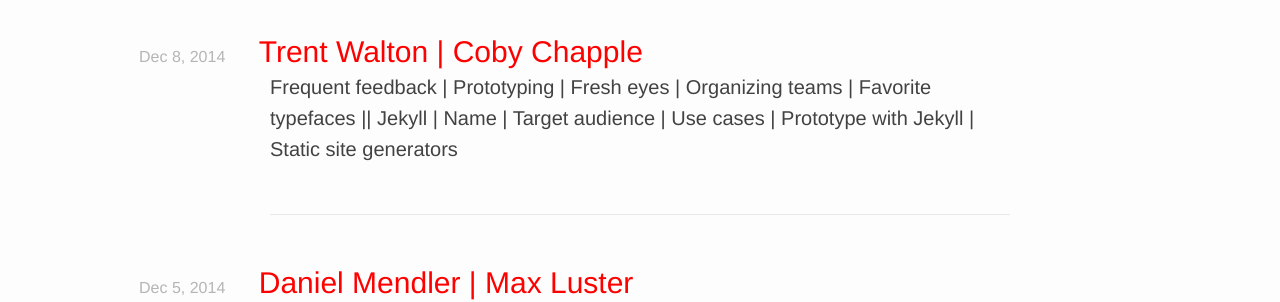
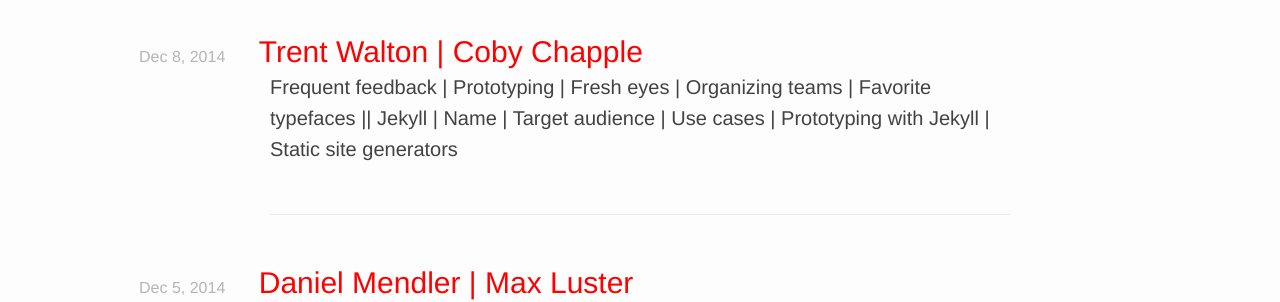
Before and after one commit to vis-kid/between_blog, a Jekyll site: the page built from index.html, in a window 1280 px wide. Shown: the part 163-465 px from the top of the page. Built offline with Jekyll 4.4.1, drawn with Linux system fonts in a browser that asks for light colours; the list of posts is cut into pages by our own code.

Commit message:
Updates 12/08/2014 synopsis

```diff
--- a/_posts/December_2014/2014-12-08-Walton-Chapple.md
+++ b/_posts/December_2014/2014-12-08-Walton-Chapple.md
@@ -4,7 +4,7 @@
 
 title: "Trent Walton | Coby Chapple"
 
-excerpt: Frequent feedback | Prototyping | Fresh eyes | Organizing teams | Favorite typefaces || Jekyll | Name | Target audience | Use cases | Prototype with Jekyll | Static site generators
+excerpt: Frequent feedback | Prototyping | Fresh eyes | Organizing teams | Favorite typefaces || Jekyll | Name | Target audience | Use cases | Prototyping with Jekyll | Static site generators
 
 interviewee01_episode_number: 11
 interviewee01_name: Trent Walton
@@ -19,6 +19,6 @@
 interviewee02_episode_length: 15
 interviewee02_episode_audio_quality: Good
 interviewee02_episode_shownotes: http://between-screens.herokuapp.com/episodes/12
-interviewee02_keywords: Jekyll | Name | Target audience | Use cases | Prototype with Jekyll | Static site generators
+interviewee02_keywords: Jekyll | Name | Target audience | Use cases | Prototyping with Jekyll | Static site generators
 interviewee02_SC_id: 180693105
 ---
```
